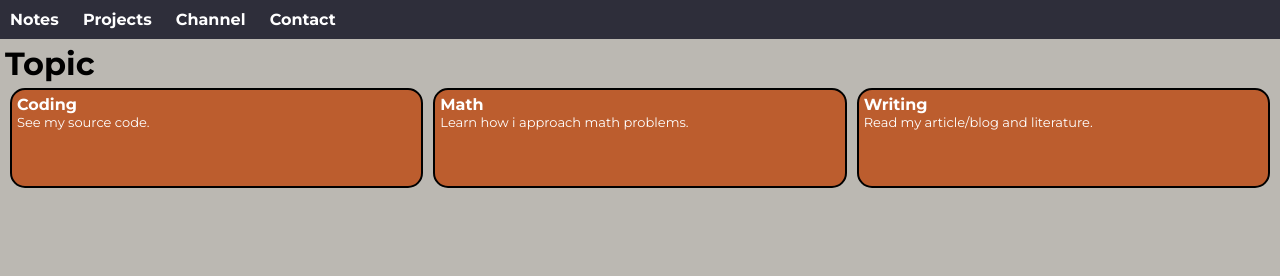
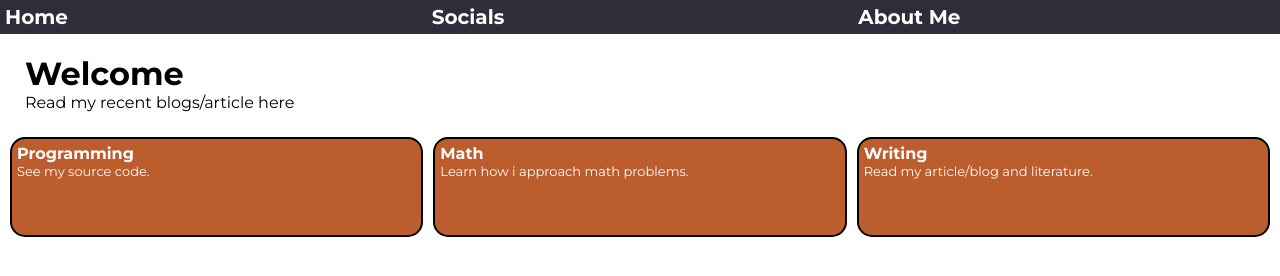
Before and after one commit to Coardz/Personal-Website, a plain HTML site: page index.html in a window 1280 px wide. Drawn offline with Linux system fonts and the light colour scheme.

Commit message:
revamped the index form and added socials page

```diff
--- a/index.html
+++ b/index.html
@@ -10,28 +10,26 @@
     <link rel="stylesheet" href="styles.css">
 </head>
 <body>
-    <nav>
-        <ul>
-            <li>
-                <a href="#">Notes</a>
-            </li>
-            <li>
-                <a href="#">Projects</a>
-            </li>
-            <li>
-                <a href="#">Channel</a>
-            </li>
-            <li>
-                <a href="#">Contact</a>
-            </li>
-        </ul>
+    <nav class="nav-container">
+        <div>
+            <a href="/index.html">Home</a>
+        </div>
+        <div>
+            <a href="/Profile/socials.html">Socials</a>
+        </div>
+        <div>
+            <a href="">About Me</a>
+        </div>
     </nav>
 
     <div class="container">
-        <h1>Topic</h1>
+        <div class="text-container">
+            <h1>Welcome</h1>
+            <p>Read my recent blogs/article here</p>
+        </div>
         <div class="menu-container">
             <div>
-                <p class="topic">Coding</p>
+                <p class="topic">Programming</p>
                 <p class="description">See my source code.</p>
             </div>
             <div>
--- a/styles.css
+++ b/styles.css
@@ -6,7 +6,7 @@
 }
 
 body {
-    background-color: #BBB8B2;
+    background-color: #fff;
 }
 
 nav {
@@ -20,6 +20,7 @@ li, a{
     display: inline-block;
     padding: 5px;
     font-weight: bold;
+    font-size: 20px;
 }
 
 .menu-container {
@@ -54,3 +55,27 @@ li, a{
 .container {
     margin: 5px;
 }
+
+.nav-container{
+    display: flex;
+    /* border: 1px solid white; */
+    justify-content: center;
+    /* height: 30px; */
+}
+
+
+.nav-container div{
+    /* border: solid 1px white; */
+    width: 500px;
+    justify-content: space-between;
+}
+
+.text-container, .main-introduction {
+    padding: 10px;
+    margin: 10px;
+}
+
+.main-body div {
+    border: 1px solid black;
+    margin: 10px 10px;
+}
```
Also changed, not shown: Profile/socials.html (added, +46 -0 lines).
